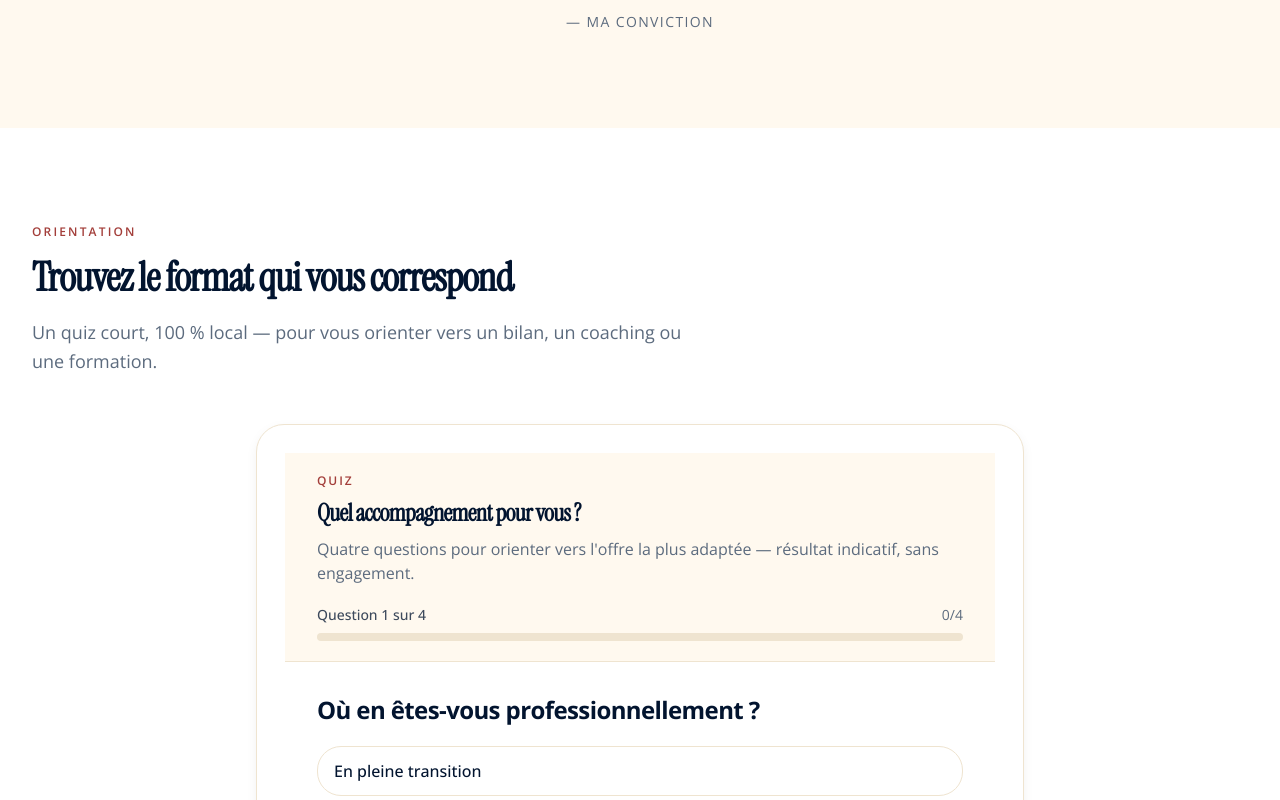
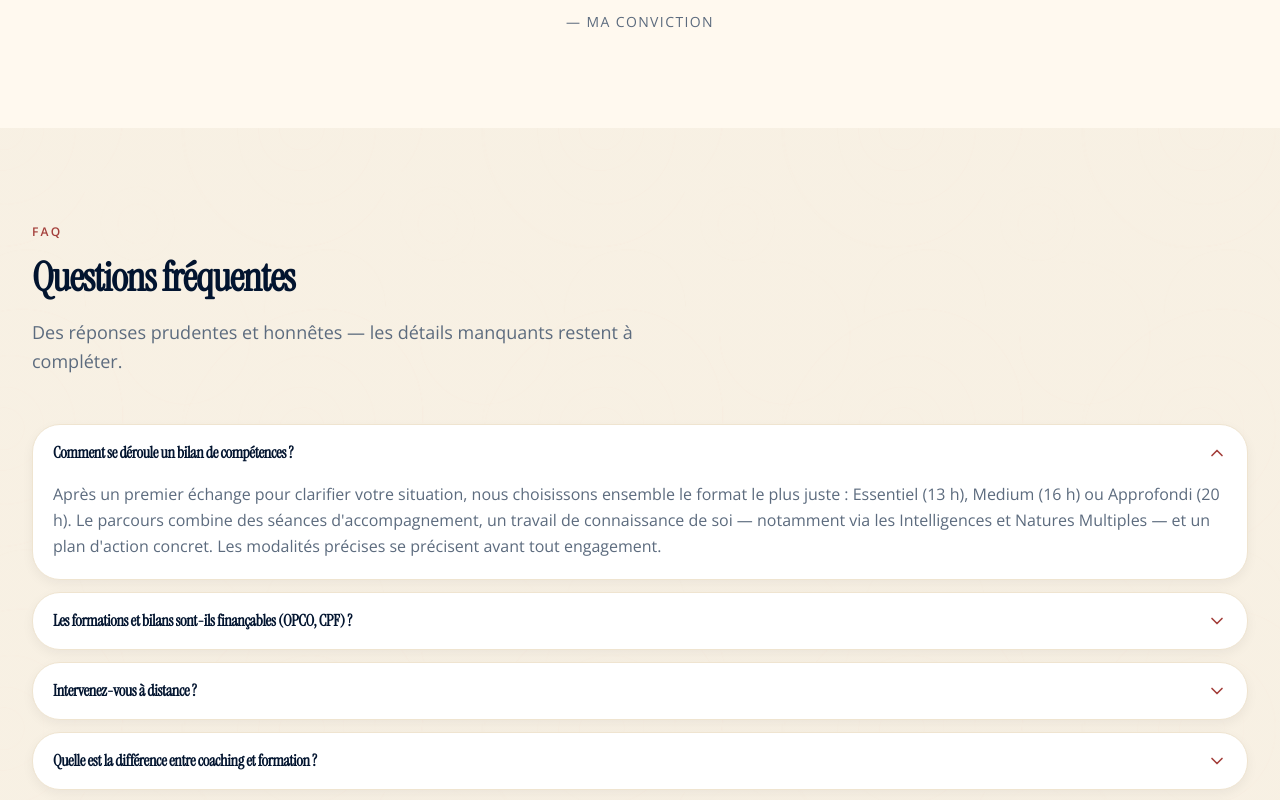
Before and after one commit to chris97425/jodie-manent, a Next.js app: page /jodie-manent/ in a window 1280 px wide. Shown: the part 3860-4660 px from the top of the page. Built offline with nearby package versions, Linux system fonts and the light colour scheme.

Commit message:
feat(home): suppression du bloc Orientation + quiz de la page d'accueil

```diff
--- a/src/app/page.tsx
+++ b/src/app/page.tsx
@@ -5,7 +5,6 @@ import { FeaturedOfferBand } from "@/components/home/featured-offer-band";
 import { FinalCta } from "@/components/home/final-cta";
 import { HeroSection } from "@/components/home/hero-section";
 import { OffersPreview } from "@/components/home/offers-preview";
-import { QuizSection } from "@/components/home/quiz-section";
 import { SocialProof } from "@/components/home/social-proof";
 import { TrustBand } from "@/components/home/trust-band";
 
@@ -19,7 +18,6 @@ export default function HomePage() {
       <SocialProof />
       <FeaturedOfferBand />
       <ConvictionBand />
-      <QuizSection />
       <FaqSection />
       <FinalCta />
     </>
```
